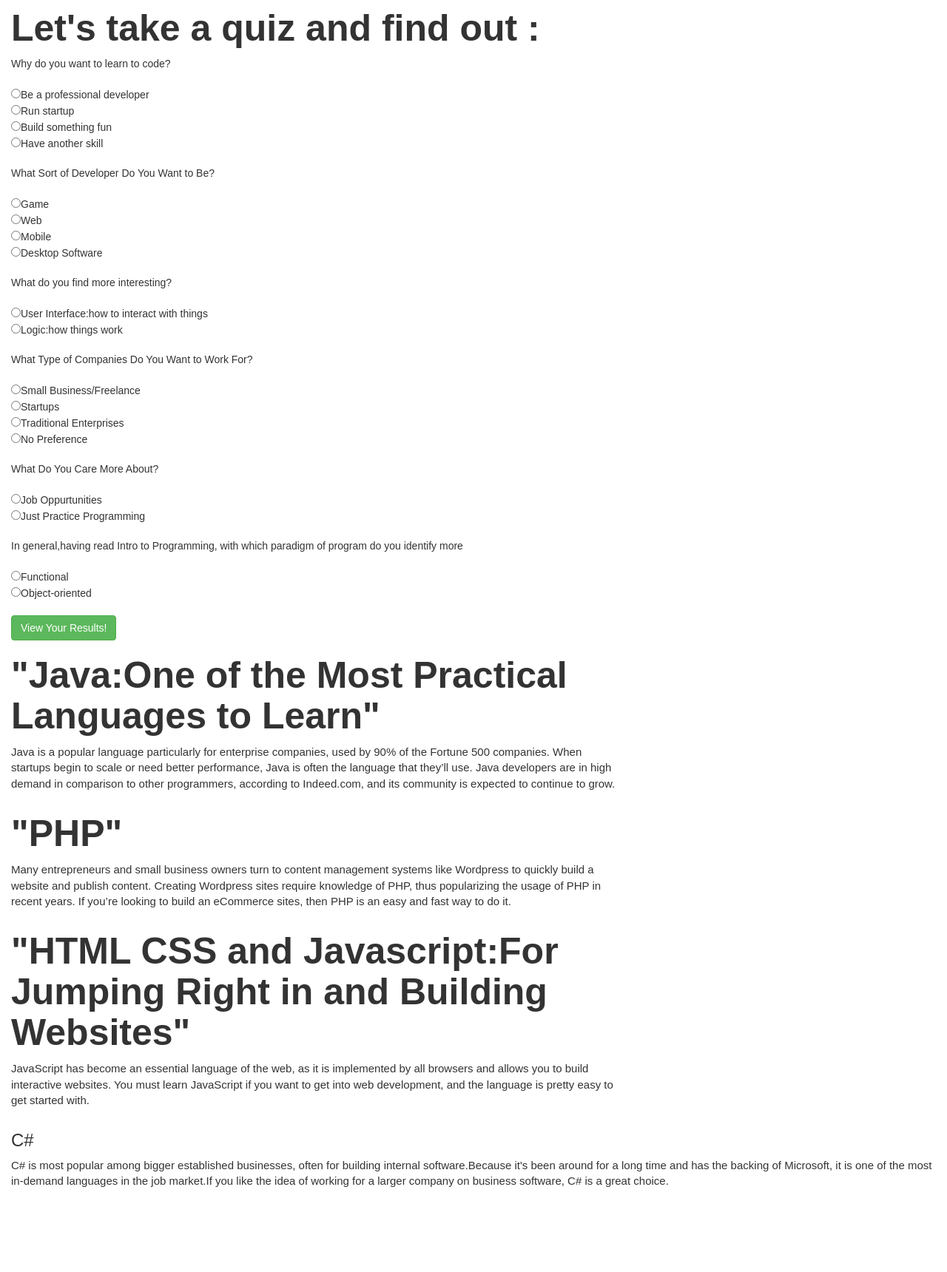
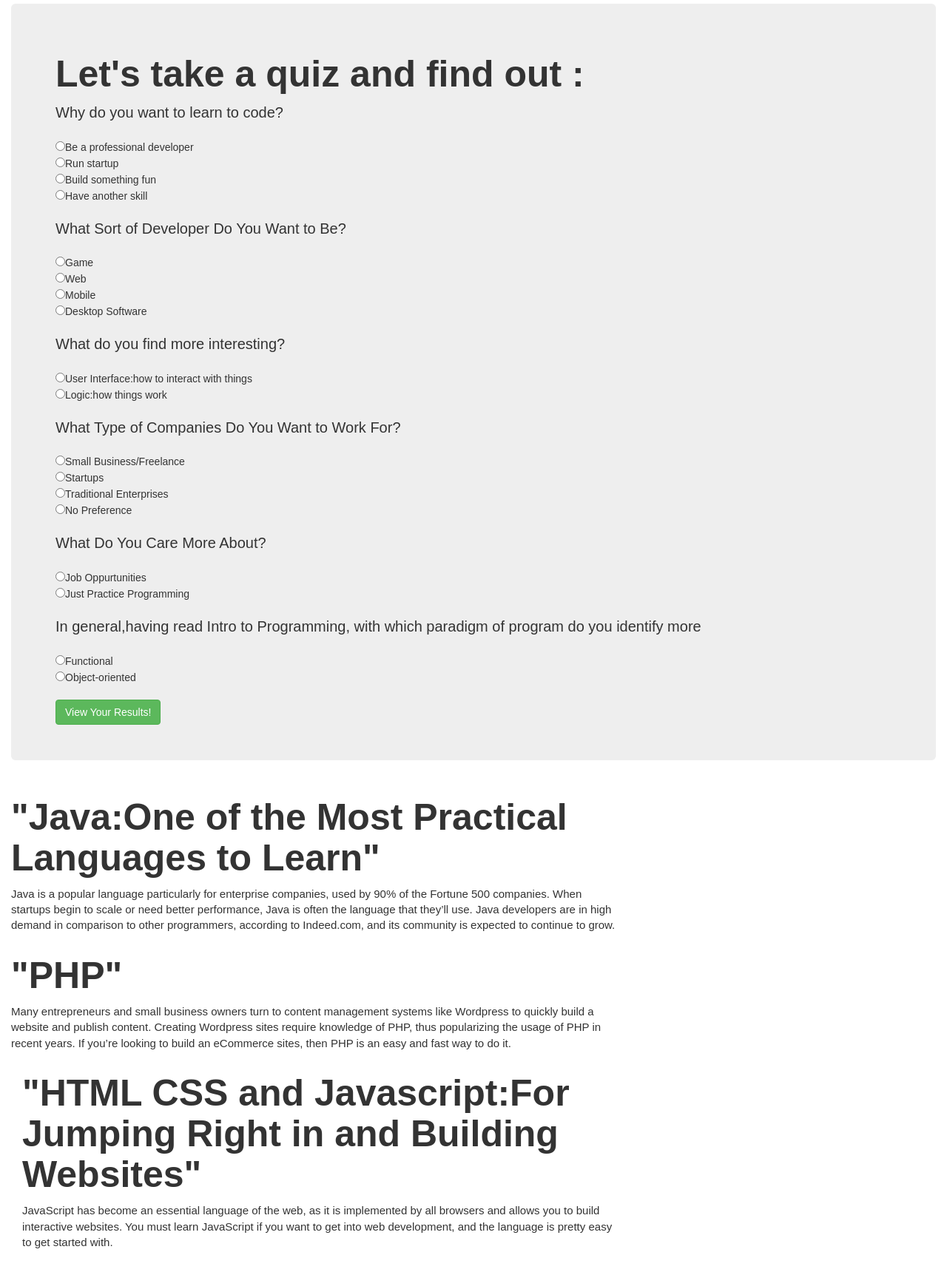
Before and after one commit to Shruti1808/Track-Suggester, a plain HTML site: page index.html in a window 1280 px wide. Shown: the part 1080-2800 px from the top of the page at 74% size. Before the commit the page ends 2698 px from the top, so only its background shows below. Drawn offline with nearby package versions, Linux system fonts and the light colour scheme.

Commit message:
minor changes in html javascript and jquery files

```diff
--- a/css/styles.css
+++ b/css/styles.css
@@ -1,4 +1,11 @@
 body{
+  font-family: sans-serif;
+
+}
+h1{
+  font-size: 40px;
+  color:#2aa1a8;
+  font-weight: bold;
   font-family: sans-serif;
 
 }
@@ -30,5 +37,5 @@ p{
   width:200px;
 }
 .question{
-  font-size: 15px;
+  font-size: 20px;
 }
--- a/index.html
+++ b/index.html
@@ -22,9 +22,7 @@
           <input type="password" class="form-control" id="exampleInputPassword3" placeholder="Password">
         </div>
         <div class="checkbox">
-          <label>
-            <input type="checkbox"> Remember me
-          </label>
+          <label><input type="checkbox"> Remember me</label>
         </div>
 
         <button type="submit" class="btn btn-default">Sign in</button>
@@ -47,13 +45,15 @@
         <li>C#/.NET</li>
       </ul>
     </p>
-    <h2>
-      Let's take a quiz and find out :
-    </h2>
+
+    <div class="jumbotron">
+
+
+      <h2>Let's take a quiz and find out :</h2>
 
       <form name="quiz" method="post" name="buttons" id="quiz">
 
-      <div class="question1">Why do you want to learn to code?</div>
+        <div class="question">Why do you want to learn to code?</div>
         <br>
         <input id="answerA" type="radio" name="group1" value="developer">Be a professional developer<br>
         <input id="answerB" type="radio" name="group1" value="startup">Run startup<br>
@@ -61,7 +61,7 @@
         <input id="answerD" type="radio" name="group1" value="skill">Have another skill<br>
         <br>
 
-      <div class="question2">What Sort of Developer Do You Want to Be?</div>
+        <div class="question">What Sort of Developer Do You Want to Be?</div>
         <br>
         <input id="answerA" type="radio" name="group2" value="game">Game<br>
         <input id="answerB" type="radio" name="group2" value="web">Web<br>
@@ -69,13 +69,13 @@
         <input id="answerD" type="radio" name="group2" value="desktop">Desktop Software<br>
         <br>
 
-      <div class="question3">What do you find more interesting?</div>
+        <div class="question">What do you find more interesting?</div>
         <br>
         <input id="answerA" type="radio" name="group3" value="userinterface">User Interface:how to interact with things<br>
         <input id="answerB" type="radio" name="group3" value="logic">Logic:how things work<br>
         <br>
 
-      <div class="question4">What Type of Companies Do You Want to Work For?</div>
+        <div class="question">What Type of Companies Do You Want to Work For?</div>
         <br>
         <input id="answerA" type="radio" name="group4" value="freelance">Small Business/Freelance<br>
         <input id="answerB" type="radio" name="group4" value="startup">Startups<br>
@@ -83,16 +83,16 @@
         <input id="answerD" type="radio" name="group4" value="none">No Preference<br>
         <br>
 
-      <div class="question5">What Do You Care More About?</div>
+        <div class="question">What Do You Care More About?</div>
         <br>
         <input id="answerA" type="radio" name="group5" value="job">Job Oppurtunities<br>
         <input id="answerB" type="radio" name="group5" value="practice">Just Practice Programming<br>
         <br>
 
-      <div class="question6">In general,having read Intro to Programming, with which paradigm of program do you identify more </div>
+        <div class="question">In general,having read Intro to Programming, with which paradigm of program do you identify more </div>
         <br>
-      <input id="answerA" type="radio" name="group5" value="functional">Functional<br>
-      <input id="answerB" type="radio" name="group5" value="object">Object-oriented<br>
+        <input id="answerA" type="radio" name="group6" value="functional">Functional<br>
+        <input id="answerB" type="radio" name="group6" value="object">Object-oriented<br>
 
 
 
@@ -101,10 +101,13 @@
 
         <button type="submit" class="btn btn-success">View Your Results!</button>
       </form>
+    </div>
 
     <div class="results">
       <div class="row">
         <div class="option1 col-md-8">
+
+
           <h2>"Java:One of the Most Practical Languages to Learn"</h2>
           <p>
             Java is a popular language particularly for enterprise companies, used by 90% of the Fortune 500 companies. When startups begin to scale or need better performance, Java is often the language that they’ll use. Java developers are in high demand in comparison to other programmers, according to Indeed.com, and its community is expected to continue to grow.
@@ -117,6 +120,7 @@
             Many entrepreneurs and small business owners turn to content management systems like Wordpress to quickly build a website and publish content. Creating Wordpress sites require knowledge of PHP, thus popularizing the usage of PHP in recent years. If you’re looking to build an eCommerce sites, then PHP is an easy and fast way to do it.
           </p>
         </div>
+      </div>
       <div class="option3 col-md-8">
         <h2>"HTML CSS and Javascript:For Jumping Right in and Building Websites"</h2>
         <p>
@@ -125,8 +129,8 @@
 
       </div>
     </div>
-      <div class="option4">
-        <h3>C#</h3>
+    <div class="option4 col-md-8">
+      <h2>C#</h2>
       <p>
         C# is most popular among bigger established businesses, often for building internal software.Because it's been around for a long time and has the backing of Microsoft, it is one of the most in-demand languages in the job market.If you like the idea of working for a larger company on business software, C# is a great choice.
       </p>
@@ -135,37 +139,7 @@
 
 
 
-
-
-
-
-
-
-
-
-
-
-
-
-
-
-
-
-
-
-
-
-
-
-
-
-
-
-
-
-
-
-
+  </div>
 </div>
 
 </body>
--- a/js/scripts.js
+++ b/js/scripts.js
@@ -0,0 +1,12 @@
+$(document).ready(function() {
+  $("form#quiz").submit(function(event) {
+    event.preventDefault();
+    var answer1 =$("input:radio[name=group]:checked").val();
+    var answer2 =$("input:radio[name=group]:checked").val();
+    var answer3 =$("input:radio[name=group]:checked").val();
+    var answer4 =$("input:radio[name=group]:checked").val();
+
+
+    if($("input:radio[name=group]:checked").val()===answerA===answerD")){
+      console.log(.results.option1)
+    }
```
Lines whose indentation alone changed are shown as unchanged.
